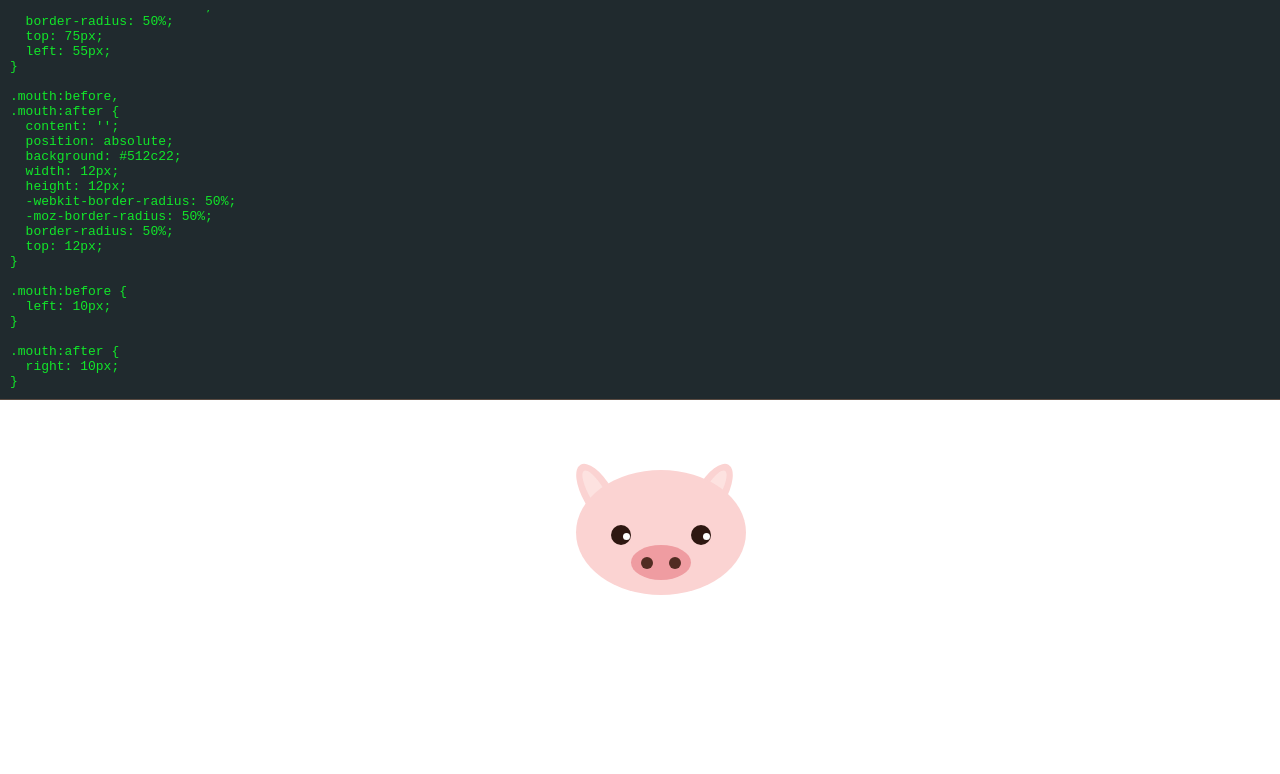
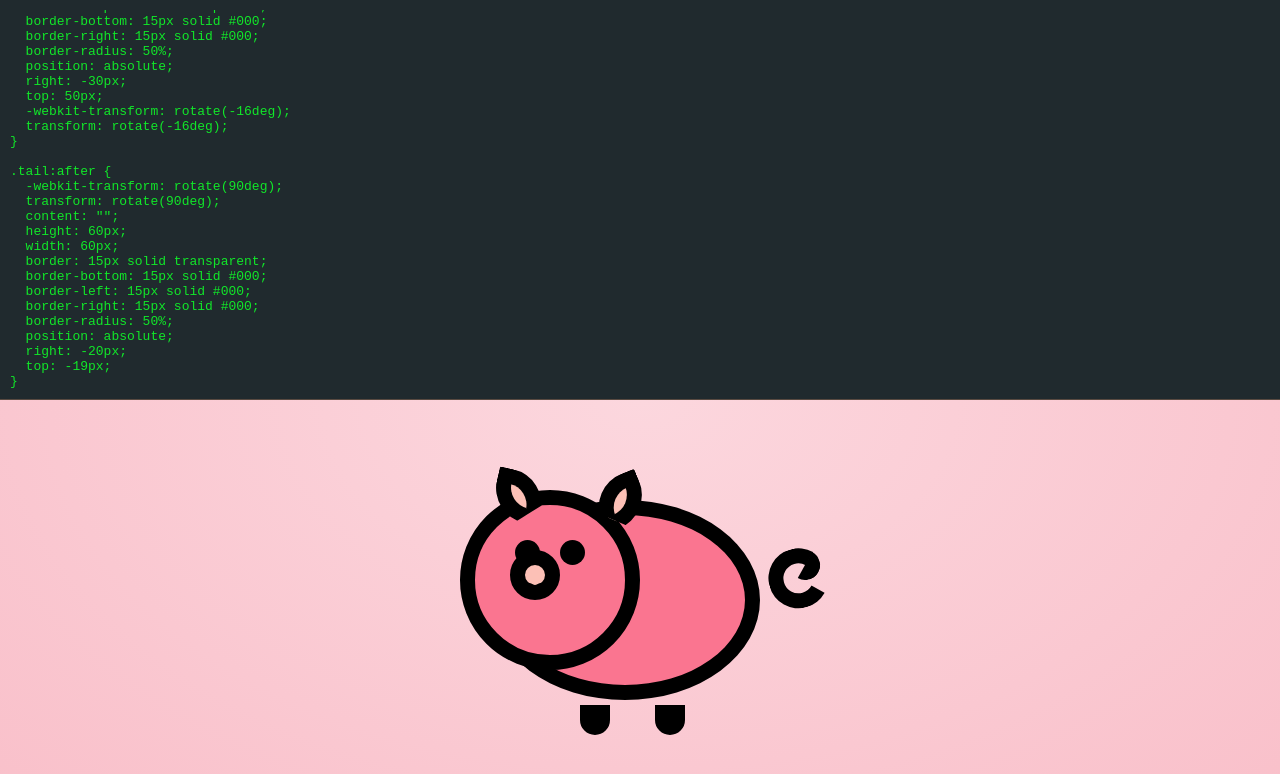
Before and after one commit to ZhihengZhou/pig, a plain HTML site: page index.html in a window 1280 px wide. Drawn offline with Linux system fonts and the light colour scheme.

Commit message:
set another pig...

```diff
--- a/index.html
+++ b/index.html
@@ -14,16 +14,18 @@
   </div>
 
   <div class="container">
-    <div class="Pig">
-      <div class="left-ear"></div>
-      <div class="right-ear"></div>
-      <div class="head">
-      <div class="eye">
-        <div class="eye-left"></div>
-        <div class="eye-right"></div>
+    <div class="body">
+      <div class="face">
+        <div class="left_ear"></div>
+        <div class="right_ear"></div>
+        <div class="eyes"></div>
+        <div class="nose"></div>
       </div>
-      <div class="mouth"></div>
+      <div class="stomach">
+        <div class="left_leg"></div>
+        <div class="right_leg"></div>
       </div>
+      <div class="tail"></div>
     </div>
   </div>
 
--- a/script.js
+++ b/script.js
@@ -56,124 +56,187 @@ let id
         }
     })
 
-    let code = `body {
-  background: #fff;
-  position: relative;
-  margin: 0;
+    let code = `html {
+  height: 100%;
+  background: radial-gradient(ellipse at center, #fcd7de 0%,#f9c0ca 100%);
 }
 
-.Pig {
-  position: relative;
-  background: #fbd3d2;
-  width: 170px;
-  height: 125px;
-  -webkit-border-radius: 50%;
-  -moz-border-radius: 50%;
-  border-radius: 50%;
-  margin: 70px 45%;
+.body {
+  position: absolute;
+  top: 50%;
+  left: 50%;
+  width: 300px;
+  margin-left: -150px;
+  margin-top: -100px;
 }
 
-.left-ear,
-.right-ear {
-  position: absolute;
-  width: 30px;
-  height: 70px;
-  background: #fde2e0;
-  border: 7px solid #fbd3d2;
-  -webkit-border-radius: 50%;
-  -moz-border-radius: 50%;
+.stomach {
+  height: 200px;
+  width: 270px;
+  background: #FA7590;
   border-radius: 50%;
-  top: -10px;
-  z-index: -99;
+  border: 15px solid #000;
 }
 
-.left-ear {
-  left: 7px;
-  -webkit-transform: rotate(-30deg);
-  -moz-transform: rotate(-30deg);
-  -ms-transform: rotate(-30deg);
-  -o-transform: rotate(-30deg);
-  transform: rotate(-30deg);
+.face {
+  height: 180px;
+  width: 180px;
+  background: #FA7590;
+  border-radius: 50%;
+  border: 15px solid #000;
+  position: absolute;
+  top: -10px;
+  left: -30px;
 }
 
-.right-ear {
-  left: 120px;
-  -webkit-transform: rotate(30deg);
-  -moz-transform: rotate(30deg);
-  -ms-transform: rotate(30deg);
-  -o-transform: rotate(30deg);
-  transform: rotate(30deg);
+.eyes:before,
+.eyes:after {
+  content: "";
+  height: 25px;
+  width: 25px;
+  border-radius: 50%;
+  background: #000;
+  position: absolute;
+  top: 35px;
 }
 
-.eye {
-  position: relative;
+.eyes:before {
+  left: 40px;
 }
 
-.eye-left,
-.eye-right {
-  position: absolute;
-  width: 20px;
-  height: 20px;
-  background: #2e1711;
-  -webkit-border-radius: 50%;
-  -moz-border-radius: 50%;
-  border-radius: 50%;
-  top: 55px;
+.eyes:after {
+  right: 40px;
 }
 
-.eye-left {
-  left: 35px;
+.nose {
+  background: #FCC0B6;
+  height: 50px;
+  width: 50px;
+  border: 15px solid #000;
+  border-radius: 50%;
+  position: absolute;
+  left: 50%;
+  top: 50%;
+  margin-left: -40px;
+  margin-top: -30px;
 }
 
-.eye-right {
-  right: 35px;
+.nose:before,
+.nose:after {
+  content: "";
+  height: 12px;
+  width: 12px;
+  border-radius: 50%;
+  background: #000;
+  position: absolute;
+  top: 18px;
 }
 
-.eye-left:before,
-.eye-right:before {
-  content: '';
-  position: absolute;
-  width: 7px;
-  height: 7px;
-  background: #fff;
-  -webkit-border-radius: 50%;
-  -moz-border-radius: 50%;
-  border-radius: 50%;
-  top: 8px;
-  left: 12px;
-}
-
-.mouth {
-  position: absolute;
-  width: 60px;
-  height: 35px;
-  background: #ef9ca1;
-  -webkit-border-radius: 50%;
-  -moz-border-radius: 50%;
-  border-radius: 50%;
-  top: 75px;
-  left: 55px;
-}
-
-.mouth:before,
-.mouth:after {
-  content: '';
-  position: absolute;
-  background: #512c22;
-  width: 12px;
-  height: 12px;
-  -webkit-border-radius: 50%;
-  -moz-border-radius: 50%;
-  border-radius: 50%;
-  top: 12px;
-}
-
-.mouth:before {
+.nose:before {
   left: 10px;
 }
 
-.mouth:after {
+.nose:after {
   right: 10px;
+}
+
+.left_ear,
+.right_ear {
+  overflow: hidden;
+  height: 70px;
+  width: 60px;
+  position: absolute;
+  background: transparent;
+}
+
+.left_ear {
+  top: -47px;
+  -webkit-transform: rotate(58deg);
+  transform: rotate(58deg);
+}
+
+.right_ear {
+  top: -52px;
+  left: 110px;
+  -webkit-transform: rotate(113deg);
+  transform: rotate(113deg);
+}
+
+.left_ear:before,
+.right_ear:before {
+  -webkit-transform: rotate(-45deg);
+  transform: rotate(-45deg);
+  content: "";
+  height: 50px;
+  width: 50px;
+  position: relative;
+  left: 15px;
+  display: block;
+  background: transparent;
+  background-color: #FCC0B6;
+  border: 15px solid #000;
+  border-radius:5px 80px  30px 80px ;
+}
+
+.left_leg,
+.right_leg {
+  height: 20px;
+  width: 30px;
+  position: absolute;
+  background: #FCC0B6;
+  border: 15px solid #000;
+  position: absolute;
+  border-radius: 0 0 20px 20px;
+  bottom: -35px;
+}
+
+.left_leg {
+  left: 90px;
+}
+
+.right_leg {
+  left: 165px;
+
+}
+
+.left_leg:before,
+.right_leg:before {
+  height: 25px;
+  background: #FA7590;
+  content: "";
+  position: absolute;
+  top: -25px;
+  width: 100%;
+}
+
+.tail {
+  height: 30px;
+  width: 30px;
+  border: 15px solid transparent;
+  border-bottom: 15px solid #000;
+  border-right: 15px solid #000;
+  border-radius: 50%;
+  position: absolute;
+  right: -30px;
+  top: 50px;
+  -webkit-transform: rotate(-16deg);
+  transform: rotate(-16deg);
+}
+
+.tail:after {
+  -webkit-transform: rotate(90deg);
+  transform: rotate(90deg);
+  content: "";
+  height: 60px;
+  width: 60px;
+  border: 15px solid transparent;
+  border-bottom: 15px solid #000;
+  border-left: 15px solid #000;
+  border-right: 15px solid #000;
+  border-radius: 50%;
+  position: absolute;
+  right: -20px;
+  top: -19px;
 }
 `
     writeCode('', code)
```
